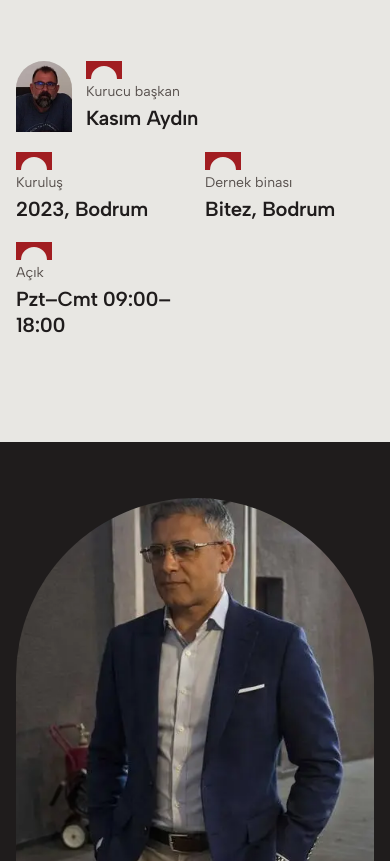
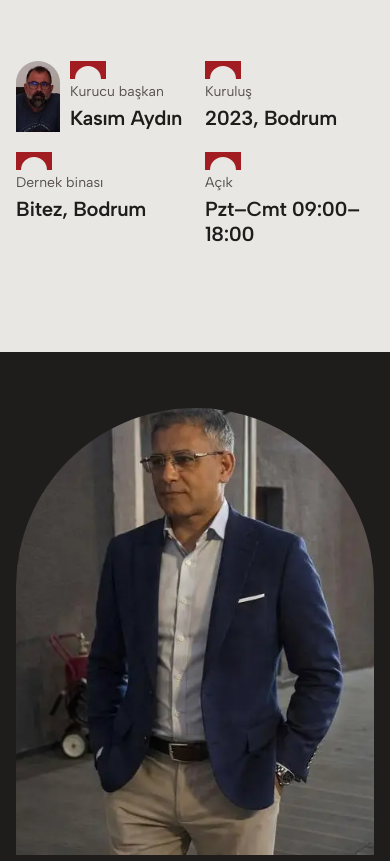
Before and after one commit to dagdelenbatu14-pixel/bodrum-karslilar-dernegi, a plain HTML site: page index.html in a window 390 px wide. Shown: the part 1429-2290 px from the top of the page. Drawn offline with Linux system fonts and the light colour scheme.

Commit message:
Hakkımızda bilgileri: kurucu başkan ilk sırada, telefonda 2x2 hizalı
Co-Authored-By: Claude Opus 5.5 <noreply@anthropic.com>

```diff
--- a/index.html
+++ b/index.html
@@ -374,7 +374,8 @@ p{max-width:62ch;text-wrap:pretty}
   .window .seg{aspect-ratio:4/3}
   .window figcaption{flex-direction:column;gap:6px}
   .biz dl{grid-template-columns:1fr 1fr;gap:20px}
-  .biz dl .kisi{grid-column:1/-1;order:-1}
+  .biz dl .kisi{padding-left:54px;background-position:54px 0}
+  .biz .kisi picture{width:44px}
   .baskan{padding:56px var(--m) 64px;gap:32px}
   .baskan .row{grid-template-columns:1fr}
   .acts{grid-template-columns:1fr;gap:44px}
@@ -474,8 +475,8 @@ p{max-width:62ch;text-wrap:pretty}
       <p>Bitez'deki dernek binamız hafta içi ve cumartesi açık. Burada bayramlaşıyor, kahvaltı sofraları kuruyor, hemşehrilerimizin derdine ortak oluyoruz. Kış aylarında çocuklarının yanına gelen büyüklerimizin yalnız kalmaması, gençlerin memleket kültürünü tanıması bizim için en önemli iş.</p>
     </div>
     <dl>
-      <div class="rv"><dt>Kuruluş</dt><dd>2023, Bodrum</dd></div>
-      <div class="rv kisi" style="--i:1"><dt>Kurucu başkan</dt><dd><picture><source type="image/webp" srcset="img/kurucu-av.webp"><img src="img/kurucu-av.jpg" alt="Kurucu başkan Kasım Aydın" width="160" height="190" loading="lazy"></picture><span class="ad">Kasım Aydın</span></dd></div>
+      <div class="rv kisi" style="--i:0"><dt>Kurucu başkan</dt><dd><picture><source type="image/webp" srcset="img/kurucu-av.webp"><img src="img/kurucu-av.jpg" alt="Kurucu başkan Kasım Aydın" width="160" height="190" loading="lazy"></picture><span class="ad">Kasım Aydın</span></dd></div>
+      <div class="rv" style="--i:1"><dt>Kuruluş</dt><dd>2023, Bodrum</dd></div>
       <div class="rv" style="--i:2"><dt>Dernek binası</dt><dd>Bitez, Bodrum</dd></div>
       <div class="rv" style="--i:3"><dt>Açık</dt><dd>Pzt–Cmt 09:00–18:00</dd></div>
     </dl>
```
